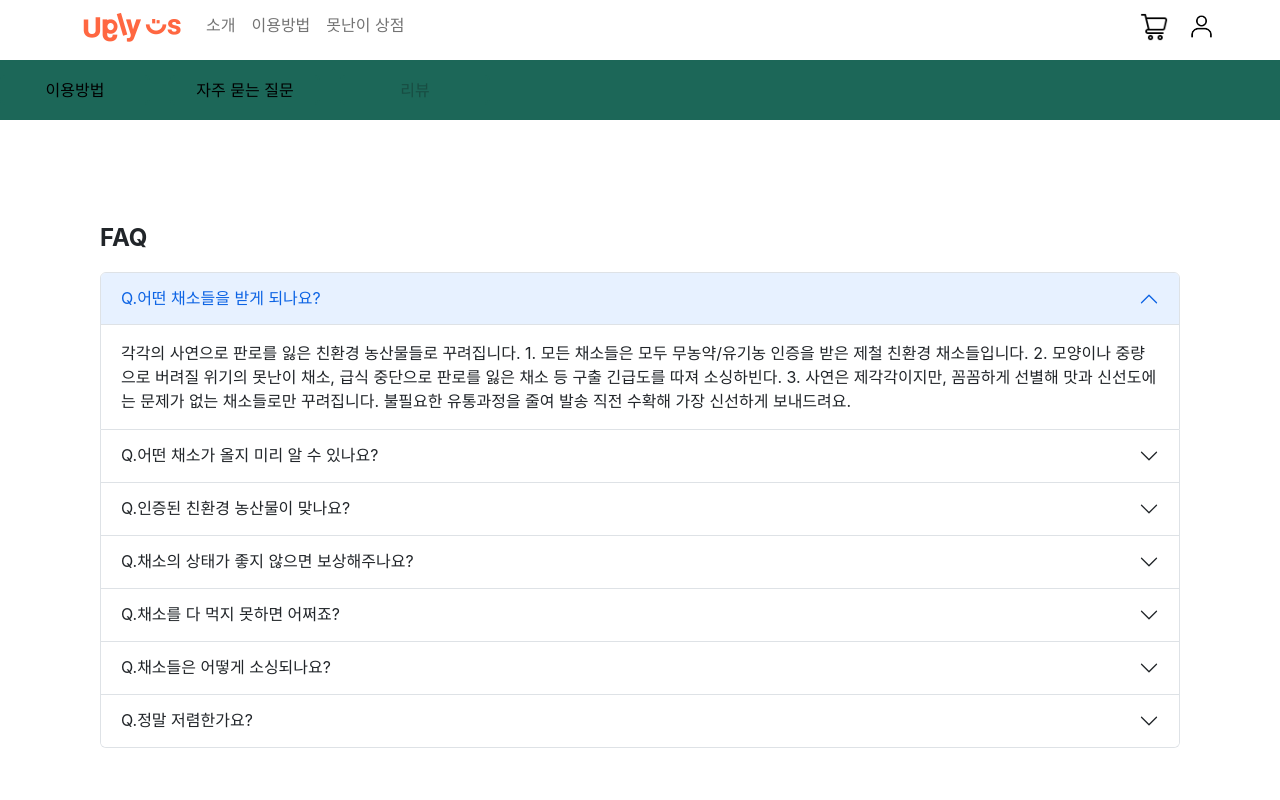
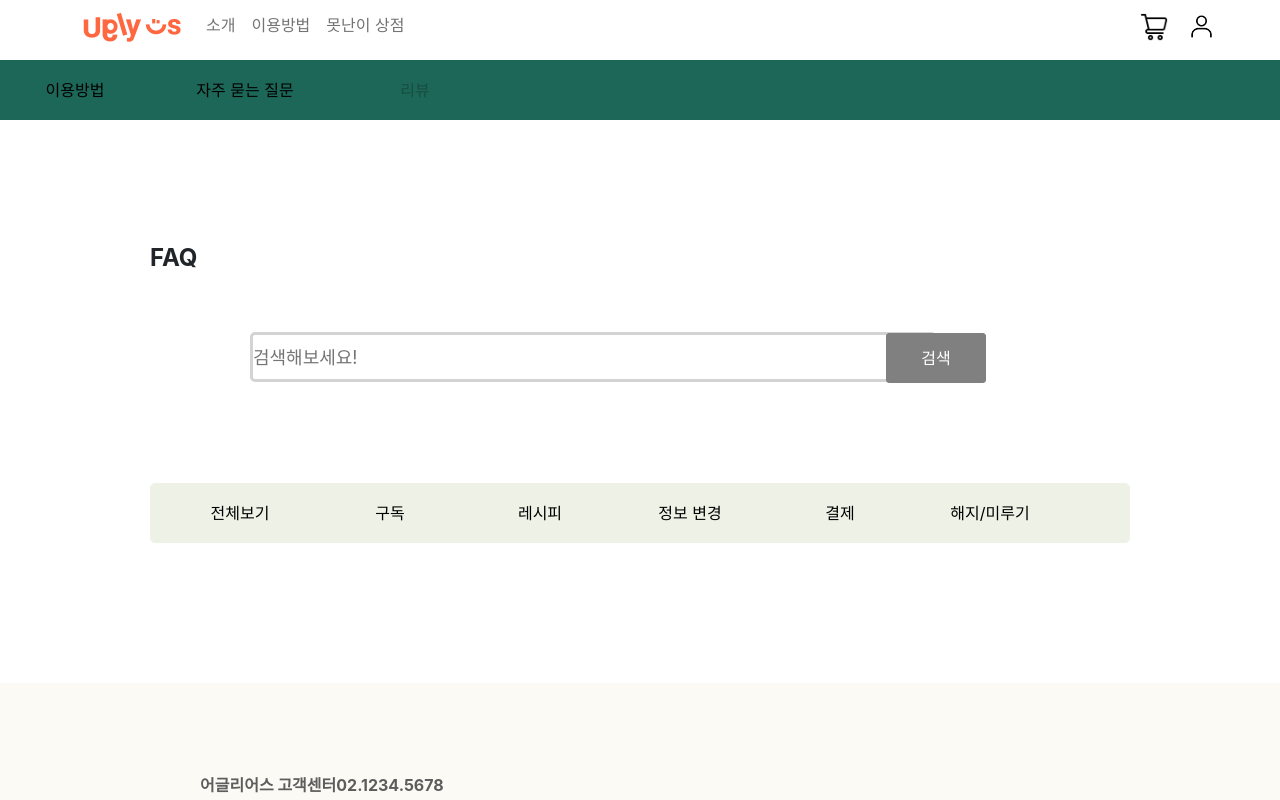
Before and after one commit to Yoon-TG/1-, a React (Create React App) app: page /manual/FAQ in a window 1280 px wide. Shown: the top 800 px of the page. Built offline with nearby package versions, Linux system fonts and the light colour scheme.

Commit message:
0926-FAQ 화면 구성 완료(수정 필요) 및 소개 부분 수정

```diff
--- a/src/App.css
+++ b/src/App.css
@@ -420,7 +420,9 @@
 
 .aboutUs_thirdBanner{
   margin-bottom: 180px;
+  font-size: 16px;
   text-align: center;
+  word-break: keep-all;
 }
 
 .aboutUs_thirdBanner img{
@@ -431,7 +433,7 @@
 
 .aboutUs_thirdBanner .pHeader{
   margin-top: 20px;
-  margin-bottom: 5px;
+  margin-bottom: 10px;
   font-size: 20px;
   font-weight: bold;
 }
@@ -462,7 +464,7 @@
 }
 
 .aboutUs_fifthBanner{
-  margin-bottom: 100px;
+  margin-bottom: 150px;
   width: 100%;
   overflow: hidden;
 }
@@ -472,7 +474,7 @@
 }
 
 .aboutUs_lastBannerImg{
-  margin-top: 50px;
+  margin-top: 30px;
   width: 100%;
   height: 200px;
   background-color: #5D5D5D;
@@ -514,8 +516,58 @@
 }
 
 .FAQQuestion{
-  margin-top: 100px;
+  margin-top: 120px;
   margin-bottom: 200px;
-  padding-left: 100px;
-  padding-right: 100px;
+  padding-left: 150px;
+  padding-right: 150px;
+  word-break: keep-all;
 }
+
+.FAQQuestion input{
+  margin-top: 40px;
+  width: 70%;
+  height: 50px;
+  position: relative;
+  left: 100px;
+  border: 3px solid lightgray;
+  border-radius: 5px;
+  font-size: 18px;
+}
+
+.inputButton{
+  margin-bottom: 80px;
+  color: white;
+  background-color: gray;
+  width: 100px;
+  height: 50px;
+  position: relative;
+  left: 50px;
+  border: 1px solid gray;
+  border-radius: 3px;
+}
+
+.QuestionNav{
+  margin-top: 20px;
+  margin-bottom: 50px;
+  width: 100%;
+  height: 60px;
+  background-color: #EEF2E6;
+  border: 1px solid #EEF2E6;
+  border-radius: 5px;
+  display: flex;
+  justify-content: center;
+  align-content: center;
+}
+
+.QuestionNav button{
+  margin-right: 50px;
+  width: 100px;
+  background-color: #EEF2E6;
+  border: 1px solid #EEF2E6;
+  border-radius: 5px;
+}
+
+.QuestionNav button:hover{
+  height: 70%;
+  background-color: #3D8361;
+}
--- a/src/components/FAQ.js
+++ b/src/components/FAQ.js
@@ -1,61 +1,243 @@
 import Accordion from 'react-bootstrap/Accordion';
+import { useState } from 'react';
 
 function FAQ(){
+
+    let[showSub, setShowSub] = useState(false);
+    let[showRec, setShowRec] = useState(false);
+    let[showInfo, setShowInfo] = useState(false);
+    let[showPay, setShowPay] = useState(false);
+    let[showDel, setShowDel] = useState(false);
+
+
+    let [sub, setSub] = useState([
+        {
+            que:'어떤 채소들을 받게 되나요?',
+            ans:'모양이나 중량으로 버려질 위기의 못난이 채소, 급식 중단으로 판로를 잃은 채소 등 구출이 긴급한 채소들이 우선 구성됩니다.',
+            ans2:'모든 채소들은 무농약/유기농 인증을 받은 제철 친환경 채소들이에요. 사연은 제각각이지만, 꼼꼼하게 선별해 맛과 신선도에는 문제가 없는 채소들로만 꾸려집니다.',
+            ans3:'불필요한 유통 과정을 줄여 발송 직전 수확해 가장 신선하게 보내드려요!'
+        },{
+            que:'어떤 채소들이 올 지 미리 알 수 있나요?',
+            ans:'발송 전 *매주 월요일 4시* 이번 주의 채소 구성과 추천 레시피를 카톡 알림으로 보내드려요.',
+            ans2:'미리 다음 주의 식단을 구상해보실 수 있습니다.'
+        },
+        {
+            que:'인증된 친환경 농산물이 맞나요?',
+            ans:'저희 마켓은 친환경 취급자 인증(인증번호 123456789번)을 받은 업체입니다.',
+            ans2:'모든 농산물은 입고부터 출고까지 \'친환경\' 제품으로만 관리/추적됩니다.'
+        }]);
+
+        let [rec, setRec] = useState([
+            {
+                que:'매주 레시피를 알려주나요?',
+                ans:'네! 매주 채소박스마다 \'레시피 페이퍼\'를 보내드려요.',
+                ans2: '채소들을 어떻게 보관해야 할 지 언제까지 먹어야 할 지 꼼꼼하게 알려드리고, 어떻게 맛있게 먹을 수 있을지 알려드려요.',
+                ans3:'농산물들이 고객님의 식탁에서도 버려지지 않고 잘 활용되도록 도와드릴게요:)'
+            },{
+                que:'레시피 페이퍼가 없어요!',
+                ans:'레시피 페이퍼를 받지 못하셨나요?',
+                ans2:'채팅상담으로 문의 주시면 확인하실 수 있는 레시피 페이퍼 파일을 보내드릴게요!'
+            }
+            ]);
+
+    let [info, setInfo] = useState([
+        {
+            que:'배송지 주소는 어떻게 변경하나요?',
+            ans:'배송지 변경은 마이페이지에서 아래 경로를 통해 가능합니다.',
+            ans2:'*로그인 후 마이페이지 > 구독정보 변경 > 배송지 [수정] 클릭 > 수정 완료 클릭',
+            ans3:'📍 단, 유의해주세요! 수요일 16:00시 (결제 완료) 이후로는 출고 준비 상태가 되어 배송지를 수정할 수 없습니다. 수요일 16:00시까지 배송지 정보 수정을 완료해주세요.'
+        },{
+            que:'배송메세지를 변경할 수 있나요?',
+            ans:'배송메시지 변경은 마이페이지에서 아래 경로를 통해 가능합니다.',
+            ans2:'*로그인 후 마이페이지 > 구독정보 변경 > 배송지 [수정] 클릭 > 배송 요청사항에 기입 > 수정 완료 클릭! '
+        },
+        {
+            que:'이메일 주소를 잘못 입력했어요. 바꿀 수 있을까요?',
+            ans:'네, 물론입니다. 마이페이지에서 아래 경로를 통해 변경해주세요.',
+            ans2:'*로그인 후 마이페이지 > 구독자명 옆 아이콘 클릭 > 내 정보 수정'
+        },
+        {
+            que:'알림을 받지 못했어요!',
+            ans:'품목 안내, 배송 안내, 어글리어스 공지 안내 등 꼭 받아야 하는 알림톡(or 문자)를 수신하지 못하셨나요?',
+            ans2:'알림톡을 받지 못하셨다면, 등록된 마이페이지에서 연락처 정보를 한 번 확인해주세요!',
+            ans3:'번호가 맞게 등록되어 잇는데도 알림 수신이 안되어 불편하셨다면, 주저 말고 고객센터로 도움을 요청해주세요. 시스템 발송 내역과 수신 거부 등록 여부를 확인하여 안내를 도와드릴게요!'
+        }]);
+
+        let [pay, setPay] = useState([
+            {
+                que:'정기 구독 시 결제는 어떻게 되나요?',
+                ans:'구독 신청 후 배송이 진행되는 주 수요일 오후 4시경 결제가 진행됩니다.',
+                ans2:'매번 채소박스를 주문하거나 신청하지 않으셔도 구독 주기에 맞춰 매주/격주 단위로 자동결제가 진행되고, 채소박스를 배송해드립니다.'
+            },{
+                que:'결제에 실패하면 어떻게 하나요?',
+                ans:'안심하세요! 수요일 결제 실패건에 한해 다음날(목요일)오전 11시에 한 번 더 결제를 시도합니다.',
+                ans2:'만약 목요일에도 결제에 실패할 경우 해당 주간 박스는 출고되지 않고 다음 주차에 다시 결제가 진행됩니다.'
+            },
+            {
+                que:'카드 등록 시 자동 100원 결제 후 취소가 되었어요!',
+                ans:'결제 카드 등록시 정상 등록 여부 확인을 위해 100원 결제 후 취소가 진행됩니다. 결제 된 금액은 10분 이내 자동 취소되니 걱정 마세요!'
+            }
+            ]);
+
+        let [del, setDel] = useState([
+            {
+                que:'미루기/당기기는 어떻게 하나요?',
+                ans:'배송을 미루거나 배송 미루기를 취소하고 싶을 때, 마이페이지에서 아래 경로를 통해 가능합니다.',
+                ans2:'*로그인 후 마이페이지 > 구독 정보 변경 > 다음 배송 예정일 [미루기&당기기] 클릭!',
+                ans3:'📍 단, 유의해주세요! 결제 이후 (수요일 16:00) 배송준비 상태가 되어 미루기가 불가능해요! 결제 후에는 미루기 버튼이 비활성화 되는 점 참고 부탁드립니다.'
+            },{
+                que:'미루기는 최대 몇 주까지 할 수 있나요?',
+                ans:'최대 4주까지 가능합니다. 바쁜 일정이 예상된다면 넉넉하게 배송 시작일을 조정해두세요!'
+            },
+            {
+                que:'구독 중지 or 해지는 어떻게 하나요?',
+                ans:'구독 중지 및 해지는 마이페이지에서 아래 경로를 통해 가능합니다.',
+                ans2:'*로그인 후 마이페이지 > 구독정보 변경 > 하단의 [구독 일시 정지] 또는 [구독 해지]를 선택해 주세요.'
+            },
+            {
+                que:'구독 중지를 해제하고 다시 받을 수 있나요?',
+                ans:'네, 물론입니다. 언제든 원하실 때 마이페이지에서 [구독 중지 해제]를 눌러 다시 배송을 받을 수 있습니다.',
+                ans2:'*로그인 후 마이페이지 > 구독 > [구독 중지 해제]'
+            }
+            ]);
+
+
+
     return(
         <div className='FAQQuestion'>
             <p className='bannerHeader'>FAQ</p>
+            <input type="text" placeholder='검색해보세요!'/>
+            <button className='inputButton'>검색</button>
+            <div className='QuestionNav'>
+                <button onClick={()=>{
+                    setShowSub(true);
+                    setShowRec(true);
+                    setShowInfo(true);
+                    setShowPay(true);
+                    setShowDel(true);
+                }}>전체보기</button>
+                <button onClick={()=>{
+                    setShowSub(true);
+                    setShowRec(false);
+                    setShowInfo(false);
+                    setShowPay(false);
+                    setShowDel(false);
+                }}>구독</button>
+                <button onClick={()=>{
+                    setShowSub(false);
+                    setShowRec(true);
+                    setShowInfo(false);
+                    setShowPay(false);
+                    setShowDel(false);
+                }}>레시피</button>
+                <button onClick={()=>{
+                    setShowSub(false);
+                    setShowRec(false);
+                    setShowInfo(true);
+                    setShowPay(false);
+                    setShowDel(false);
+                }}>정보 변경</button>
+                <button onClick={()=>{
+                    setShowSub(false);
+                    setShowRec(false);
+                    setShowInfo(false);
+                    setShowPay(true);
+                    setShowDel(false);
+                }}>결제</button>
+                <button onClick={()=>{
+                    setShowSub(false);
+                    setShowRec(false);
+                    setShowInfo(false);
+                    setShowPay(false);
+                    setShowDel(true);
+                }}>해지/미루기</button>
+            </div>
+
+            {showSub == true ? <div className='accordionQ'>
             <Accordion defaultActiveKey={['0']} alwaysOpen>
-                <Accordion.Item eventKey="0">
-                    <Accordion.Header>Q.어떤 채소들을 받게 되나요?</Accordion.Header>
+                {sub.map((data,i)=>{
+                    return(
+                        <Accordion.Item eventKey={i}>
+                            <Accordion.Header>Q.{data.que}</Accordion.Header>
                             <Accordion.Body>
-                        각각의 사연으로 판로를 잃은 친환경 농산물들로 꾸려집니다.
-                        1. 모든 채소들은 모두 무농약/유기농 인증을 받은 제철 친환경 채소들입니다.
-                        2. 모양이나 중량으로 버려질 위기의 못난이 채소, 급식 중단으로 판로를 잃은 채소 등 구출 긴급도를 따져 소싱하빈다.
-                        3. 사연은 제각각이지만, 꼼꼼하게 선별해 맛과 신선도에는 문제가 없는 채소들로만 꾸려집니다. 불필요한 유통과정을 줄여 발송 직전 수확해 가장 신선하게 보내드려요.
+                                {data.ans}<br />
+                                {data.ans2}<br />
+                                {data.ans3}
                             </Accordion.Body>
                         </Accordion.Item>
-                <Accordion.Item eventKey="1">
-                    <Accordion.Header>Q.어떤 채소가 올지 미리 알 수 있나요?</Accordion.Header>
+                    )
+                })}
+            </Accordion>
+            </div> : null}
+
+            {showRec == true ? <div className='accordionQ'>
+            <Accordion defaultActiveKey={['0']} alwaysOpen>
+                {rec.map((data,i)=>{
+                    return(
+                        <Accordion.Item eventKey={i}>
+                            <Accordion.Header>Q.{data.que}</Accordion.Header>
                             <Accordion.Body>
-                    네! 발송 전, 이번 주의 채소 구성과 추천 레시피를 문자로 보내드립니다. 미리 다음 주의 식단을 구상해볼 수 있습니다.
+                                {data.ans}<br />
+                                {data.ans2}<br />
+                                {data.ans3}
                             </Accordion.Body>
                         </Accordion.Item>
-                <Accordion.Item eventKey="2">
-                    <Accordion.Header>Q.인증된 친환경 농산물이 맞나요?</Accordion.Header>
+                    )
+                })}
+            </Accordion>
+            </div> : null}
+
+
+            {showInfo == true ? <div className='accordionQ'>
+            <Accordion defaultActiveKey={['0']} alwaysOpen>
+                {info.map((data,i)=>{
+                    return(
+                        <Accordion.Item eventKey={i}>
+                            <Accordion.Header>Q.{data.que}</Accordion.Header>
                             <Accordion.Body>
-                    맞습니다! 친환경 취급자 인증을 꼭 확인하세요.
-                    어글리어스 마켓은 친환경 취급자 인증(인증번호 10600899번)을 받아 모든 농산물이 입고 부터 출고까지 '친환경' 제품으로만 관리/추적됩니다. 보내드리는 레시피 페이퍼에 농산물들의 인증번호와 로트번호가 기재됩니다.
+                                {data.ans}<br />
+                                {data.ans2}<br />
+                                {data.ans3}
                             </Accordion.Body>
                         </Accordion.Item>
-                <Accordion.Item eventKey="3">
-                    <Accordion.Header>Q.채소의 상태가 좋지 않으면 보상해주나요?</Accordion.Header>
+                    )
+                })}
+            </Accordion>
+            </div> : null}
+
+            {showPay == true ? <div className='accordionQ'>
+            <Accordion defaultActiveKey={['0']} alwaysOpen>
+                {pay.map((data,i)=>{
+                    return(
+                        <Accordion.Item eventKey={i}>
+                            <Accordion.Header>Q.{data.que}</Accordion.Header>
                             <Accordion.Body>
-                    물론입니다. 산지부터 포장까지 꼼꼼히 검수하지만, 만일 만족스럽지 않은 상태의 농산물을 받으셨을 경우 사진을 찍어 고객센터로 연락주세요. 보상을 도와드립니다. 책임지고 보상을 도와드립니다.
+                                {data.ans}<br />
+                                {data.ans2}<br />
+                                {data.ans3}
                             </Accordion.Body>
                         </Accordion.Item>
-                <Accordion.Item eventKey="4">
-                    <Accordion.Header>Q.채소를 다 먹지 못하면 어쩌죠?</Accordion.Header>
+                    )
+                })}
+            </Accordion>
+            </div> : null}
+
+            {showDel == true ? <div className='accordionQ'>
+            <Accordion defaultActiveKey={['0']} alwaysOpen>
+                {del.map((data,i)=>{
+                    return(
+                        <Accordion.Item eventKey={i}>
+                            <Accordion.Header>Q.{data.que}</Accordion.Header>
                             <Accordion.Body>
-                    걱정마세요! 매 채소박스마다 '레시피 페이퍼'를 보내드려요. 채소들을 어떻게 보관해야할지 언제까지 먹어야할지 꼼꼼하게 알려드리고, 어떻게 맛있게 먹을 수 있을지 알려드려요.
-                    그럼에도, 채소가 남았거나 일정이 바쁠 경우에는 ‘미루기’를 통해 배송일정을 미룰 수 있어요.
+                                {data.ans}<br />
+                                {data.ans2}<br />
+                                {data.ans3}
                             </Accordion.Body>
                         </Accordion.Item>
-                <Accordion.Item eventKey="5">
-                    <Accordion.Header>Q.채소들은 어떻게 소싱되나요?</Accordion.Header>
-                    <Accordion.Body>
-                    어글리어스 팀원들이 농가 상황을 수시로 체크하고 있습니다. 매주 산지에 방문하며 농작물과 생산환경을 확인합니다. 건강하게 자랐지만 판로가 없는 농산물들을 농부님들께 직접 공급받습니다.
-                    더해, 생산단계부터 완벽한 외형을 위해 과도한 방제를 하지 않는 것을 추구하는 농부님들과 파트너쉽을 맺고 있습니다.
-                    </Accordion.Body>
-                </Accordion.Item>
-                <Accordion.Item eventKey="6">
-                    <Accordion.Header>Q.정말 저렴한가요?</Accordion.Header>
-                    <Accordion.Body>
-                    매주 친환경 농산물의 시세를 체크하고 시세 대비 평균 20% 저렴하게 제공해드리고 있습니다. (농산물 유통정보 - kamis.or.kr)
-                    이는 온라인 마켓에서 인증 받은 동일한 품목을, 동일 중량으로 계산했을 때 최대 35%까지 저렴한 수준입니다.
-                    농부분들이 폐기나 밭갈이가 아닌 어글리어스 납품을 선택할 수 있도록 합리적인 정산을 지불해드림에도 이렇게 저렴한 제공이 가능한 이유는, 중간 유통과정 없이 산지와의 직거래를 통해 유통비용을 절감하고 정기배송 방식으로 재고를 남기지 않기 때문입니다.
-                    </Accordion.Body>
-                </Accordion.Item>
+                    )
+                })}
             </Accordion>
+            </div> : null}
     </div>
     )
 }
```
Also changed, not shown: src/components/aboutUs.js (+11 -4 lines). Lines whose indentation alone changed are shown as unchanged.
